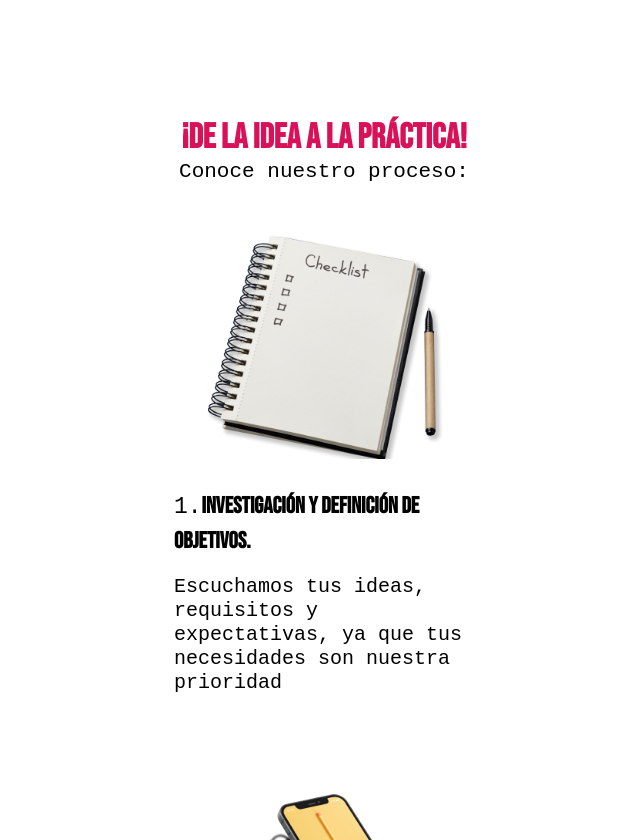
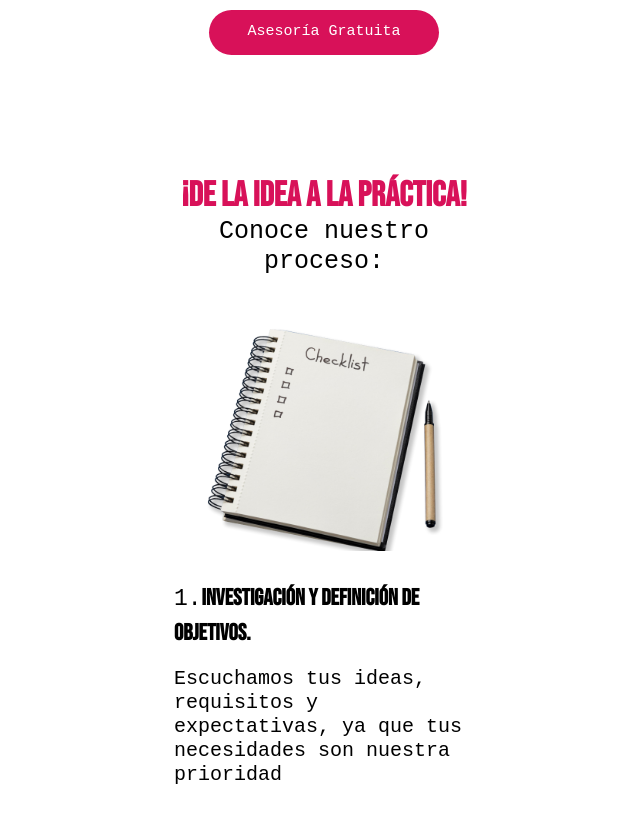
Before and after one commit to GerryKnows/MariachiLabs, a plain HTML site: page index.html in a window 1280 px wide. Shown: the part 4433-5273 px from the top of the page, without its empty margins (316-956 px from the left). Drawn offline with nearby package versions, Linux system fonts and the light colour scheme; a web font is replaced by a local one.

Commit message:
font size for h2 fixes

```diff
--- a/index.html
+++ b/index.html
@@ -170,7 +170,7 @@
       services-description
       align-items-center
       ">
-        <h2 class="text-center"><span class="pink-accent-bold">¡De la idea a la práctica! <br> </span>Conoce nuestro proceso:</h2>
+        <h2 class="text-center fs-1"><span class="pink-accent-bold">¡De la idea a la práctica! <br> </span>Conoce nuestro proceso:</h2>
         <figure class="text-center">
           <img class="thumbnail-size" src="img/ideaToPractice/1-checklist.png" alt="">
           <figcaption class="text-start">1.<span class="black-accent-bold">Investigación y definición de objetivos.</span></figcaption>
--- a/style.css
+++ b/style.css
@@ -172,7 +172,7 @@ body {
 
 .our-services h2,
 .software-trends h2 {
-    font-size: 2.1rem;
+    font-size: 3.4rem;
 }
 .our-services span {
     font-size: 3.5rem;
```
